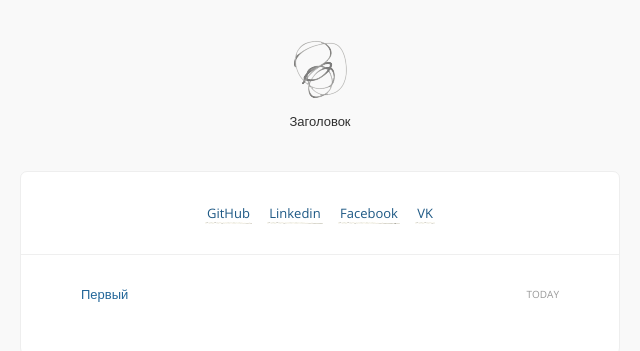
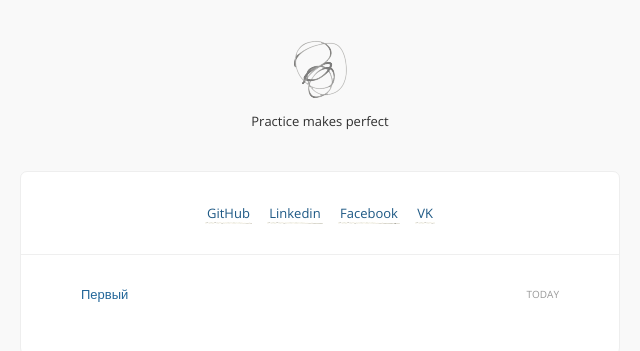
Before and after one commit to mary-sh/mary-sh.github.io, a Jekyll site: the page built from index.html, in a window 1280 px wide. Shown: the top 351 px of the page, without its empty margins (320-960 px from the left). Built offline with Jekyll 4.4.1, drawn with Linux system fonts in a browser that asks for light colours; Markdown is read by kramdown in place of the engine named in the settings; comment, search, counter and statistics services are not loaded.

Commit message:
Update _config.yml

```diff
--- a/_config.yml
+++ b/_config.yml
@@ -1,4 +1,4 @@
-title:            Заголовок
+title:            Practice makes perfect
 description:      Описание
 url:              # Site url.
 signoff:          Маша
```
